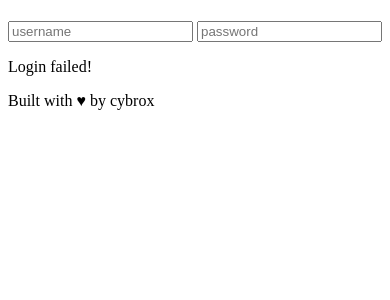
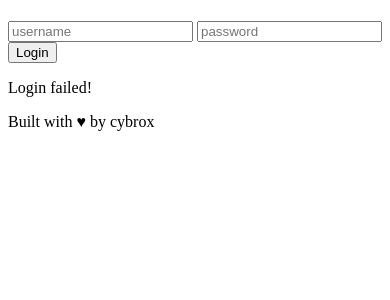
Before and after one commit to cybrox/giftfox, a PHP site: template app/views/login.php in a window 390 px wide. Shown: the part 45-345 px from the top of the page. Run offline with PHP 8.4, Linux system fonts and the light colour scheme; the template is opened without the code that fills it, so the values that code supplies are empty.

Commit message:
Restyleed UI, Added button to login

```diff
--- a/app/views/footer.php
+++ b/app/views/footer.php
@@ -1,6 +1,6 @@
     </section>
 
-    <footer>
+    <footer class="col-md-4 col-md-offset-4 col-sm-6 col-sm-offset-3 col-xs-10 col-xs-offset-1">
         <span class="page-info">Built with &hearts; by <a>cybrox</a></span>
     </footer>
 
--- a/app/views/header.php
+++ b/app/views/header.php
@@ -8,7 +8,7 @@
 </head>
 <body>
 
-    <header>
+    <header class="col-md-4 col-md-offset-4">
         <h1 class="page-logo">
             <a href="./">
                 <span class="page-logo-nrm">GIFT</span>
@@ -17,4 +17,4 @@
         </h1>
     </header>
 
-    <section id="wrapper">
+    <section id="wrapper" class="col-md-4 col-md-offset-4">
--- a/app/views/login.php
+++ b/app/views/login.php
@@ -8,7 +8,6 @@
     });
 
     var login = function(e) {
-        if (e.which == 13) {
         $.ajax({
             method: "POST",
             url: "user/login/",
@@ -26,11 +25,17 @@
             }
         });
     }
+
+    var loginProxy = function(e) {
+        if (e.which == 13) {
+            login();
+        }
     }
 </script>
 
 <div class="login-form">
-    <input class="login-input" type="text" placeholder="username" data-query="val(username).keyup(login)" />
-    <input class="login-input" type="password" placeholder="password" data-query="val(password).keyup(login)" />
+    <input class="login-input" type="text" placeholder="username" data-query="val(username).keyup(loginProxy)" />
+    <input class="login-input" type="password" placeholder="password" data-query="val(password).keyup(loginProxy)" />
+    <button class="login-button" data-query="click(login).on('touchend', login)">Login</button>
     <p class="form-error hidden">Login failed!</p>
 </div>
```
Also changed, not shown: public/stylesheets/application.css (+25 -4 lines). Lines whose indentation alone changed are shown as unchanged.
